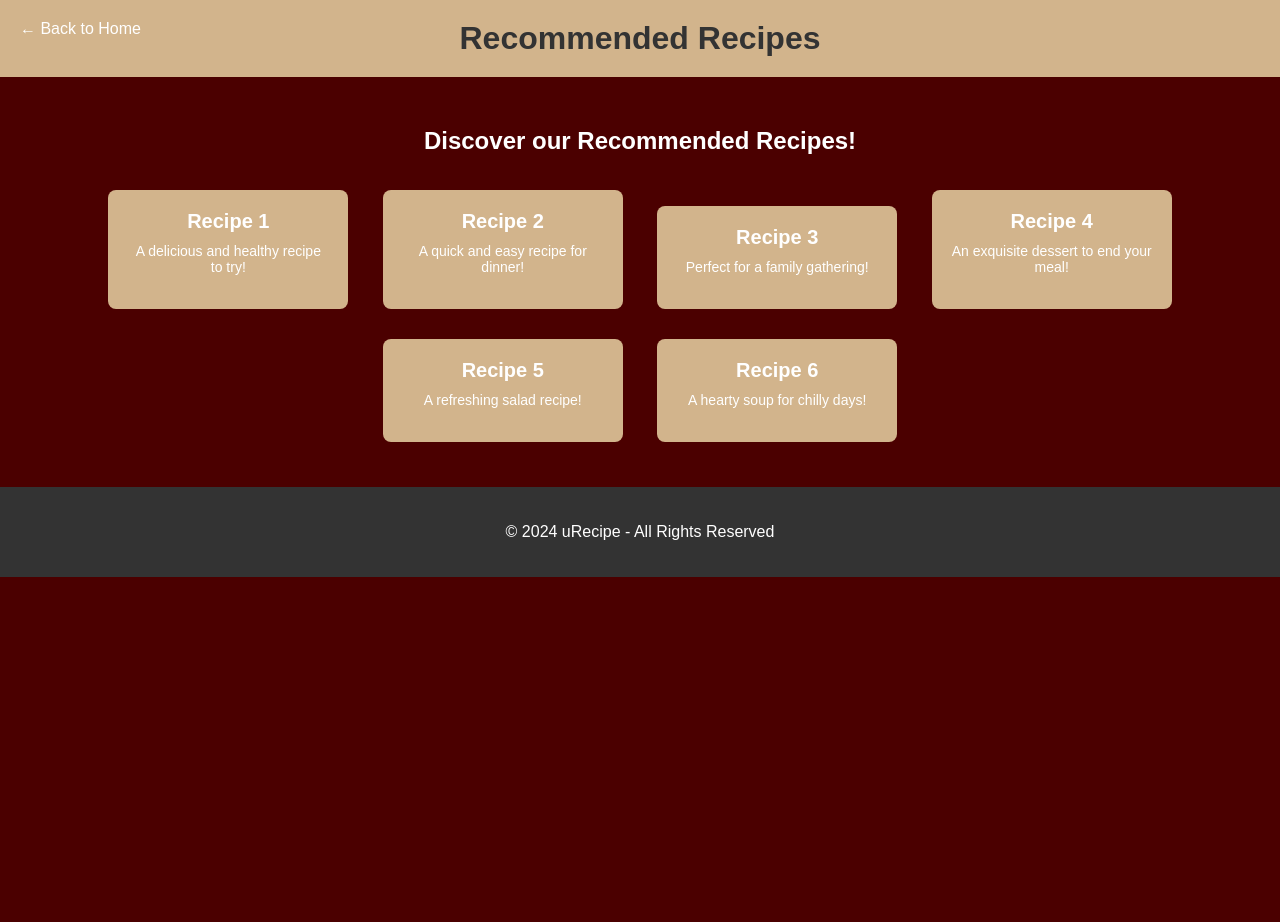
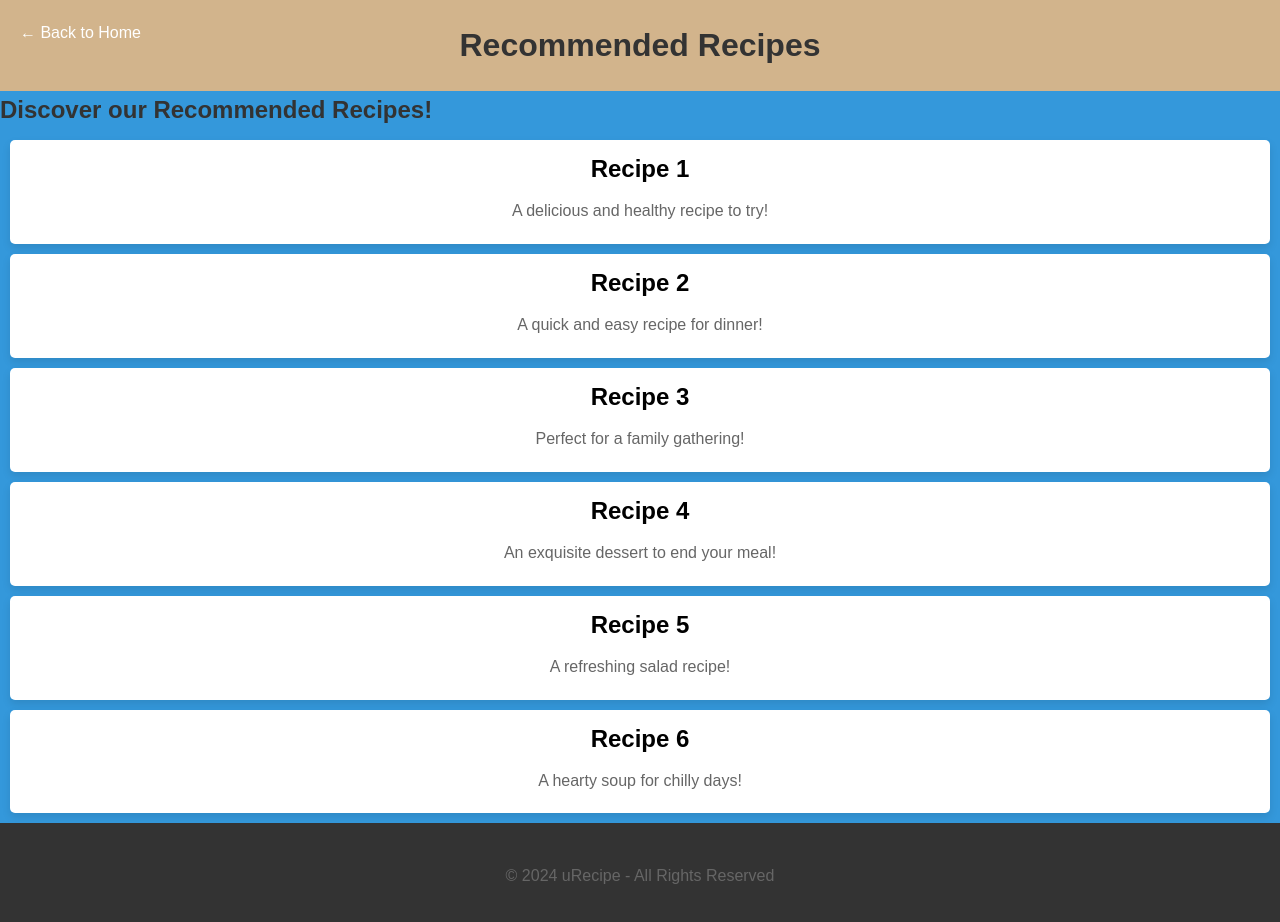
Before and after one commit to cbr013/uRecipe, a plain HTML site: page recommended-recipes.html in a window 1280 px wide. Before the commit the page ends 800 px from the top, so only its background shows below. Drawn offline with Linux system fonts and the light colour scheme; files that its build step writes are made by us from their sources.

Commit message:
More style sheet/style sheet reference updating

```diff
--- a/front-end/styles.css
+++ b/front-end/styles.css
@@ -433,3 +433,67 @@ footer {
     border-radius: 5px;
     margin-bottom: 20px;
 }
+
+/* Header styling */
+header {
+    background-color: #D2B48C; /* Tan color */
+    padding: 20px;
+    text-align: center;
+    position: relative;
+}
+header h1 {
+    margin: 0;
+    color: #333;
+}
+
+/* Account banner section */
+.account-banner {
+    background-color: #D2B48C;
+    padding: 50px 20px;
+    text-align: center;
+}
+.account-banner h2 {
+    color: #333;
+    font-size: 36px;
+}
+
+/* Account Information Section */
+.account-info {
+    padding: 30px 20px;
+    text-align: center;
+}
+.account-info h3 {
+    font-size: 28px;
+    margin-bottom: 10px;
+}
+.account-info p {
+    font-size: 18px;
+    margin-bottom: 20px;
+}
+.account-info button {
+    padding: 10px 20px;
+    font-size: 16px;
+    background-color: #333;
+    color: #fff;
+    border: none;
+    cursor: pointer;
+}
+
+/* Footer styling */
+footer {
+    background-color: #333;
+    color: #fff;
+    padding: 20px 0;
+    text-align: center;
+}
+.back-link {
+    position: absolute;
+    top: 20px;
+    left: 20px;
+    color: white;
+    font-size: 16px;
+    text-decoration: none;
+}
+.back-link:hover {
+    text-decoration: underline;
+}
--- a/recommended-recipes.html
+++ b/recommended-recipes.html
@@ -4,80 +4,7 @@
     <meta charset="UTF-8">
     <meta name="viewport" content="width=device-width, initial-scale=1.0">
     <title>uRecipe - Recommended Recipes</title>
-    <style>
-        body {
-            background-color: #4B0000; /* Dark red background */
-            color: #fff;
-            margin: 0;
-            font-family: Arial, sans-serif;
-        }
-
-        /* Header styling */
-        header {
-            background-color: #D2B48C; /* Tan color */
-            padding: 20px;
-            text-align: center;
-            position: relative;
-        }
-
-        header h1 {
-            margin: 0;
-            color: #333;
-        }
-
-        /* Back link styling */
-        .back-link {
-            position: absolute;
-            top: 20px;
-            left: 20px;
-            color: white;
-            font-size: 16px;
-            text-decoration: none;
-        }
-
-        .back-link:hover {
-            text-decoration: underline;
-        }
-
-        /* Recipe content */
-        .recommended-recipes {
-            padding: 30px;
-            text-align: center;
-        }
-
-        .recipe-card {
-            background-color: #D2B48C; /* Tan color */
-            margin: 15px;
-            padding: 20px;
-            border-radius: 8px;
-            display: inline-block;
-            width: 200px; /* Adjust the width as needed */
-            cursor: pointer;
-            transition: transform 0.2s;
-        }
-
-        .recipe-card:hover {
-            transform: scale(1.05); /* Scale effect on hover */
-        }
-
-        .recipe-title {
-            font-size: 20px;
-            margin: 0;
-        }
-
-        .recipe-description {
-            font-size: 14px;
-            margin-top: 10px;
-        }
-
-        /* Footer styling */
-        footer {
-            background-color: #333;
-            color: #fff;
-            padding: 20px 0;
-            text-align: center;
-        }
-    </style>
+    <link rel="stylesheet" href="styles.css">
 </head>
 <body>
     <!-- Header Section -->
```
Also changed, not shown: account.html (+1 -79 lines), featured-recipes.html (+1 -53 lines).
